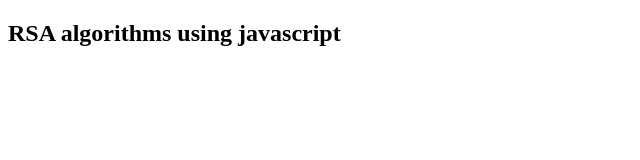
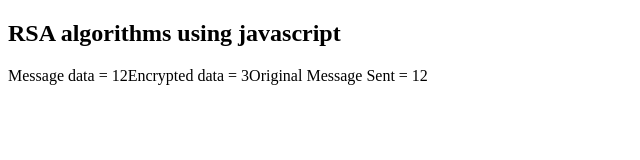
Before and after one commit to Silentb0Y/RSA-algorithms-using-javascript-, a plain HTML site: page index.html in a window 1280 px wide. Shown: the whole page, without its empty margins (0-640 px from the left). Drawn offline with Linux system fonts and the light colour scheme.

Commit message:
Update index.html

```diff
--- a/index.html
+++ b/index.html
@@ -72,19 +72,18 @@ let d = (1 + (k * phi)) / e;
 let msg = 12;
 
 
-console.log("Message data = " + msg);
+document.write("Message data = " + msg);
 
 // Encryption c = (msg ^ e) % n
 let c = Math.pow(msg, e);
 c = c % n;
-
-console.log("Encrypted data = " + c);
+document.write("Encrypted data = " + c);
 
 // Decryption m = (c ^ d) % n
 let m = Math.pow(c, d);
 m = m % n;
 
-console.log("Original Message Sent = " + m);
+document.write("Original Message Sent = " + m);
 
 //This code is written by Sundaram
 
```
